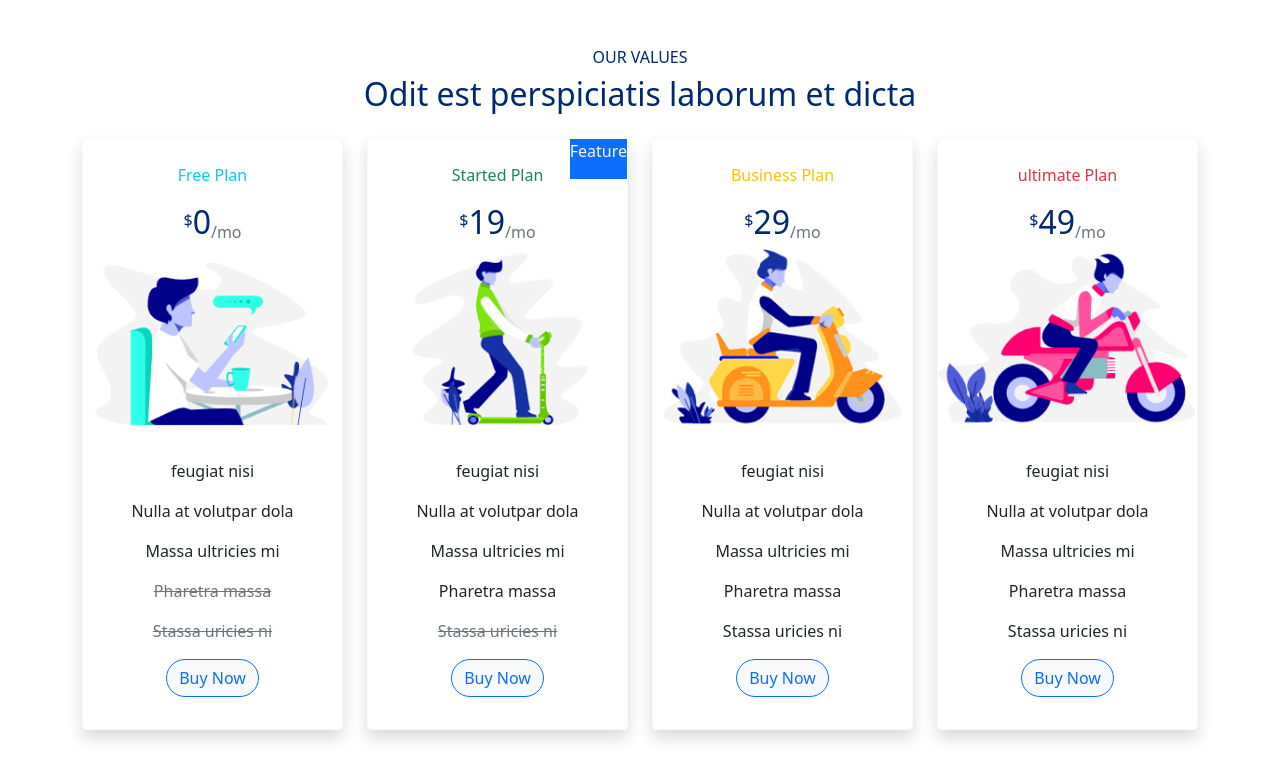
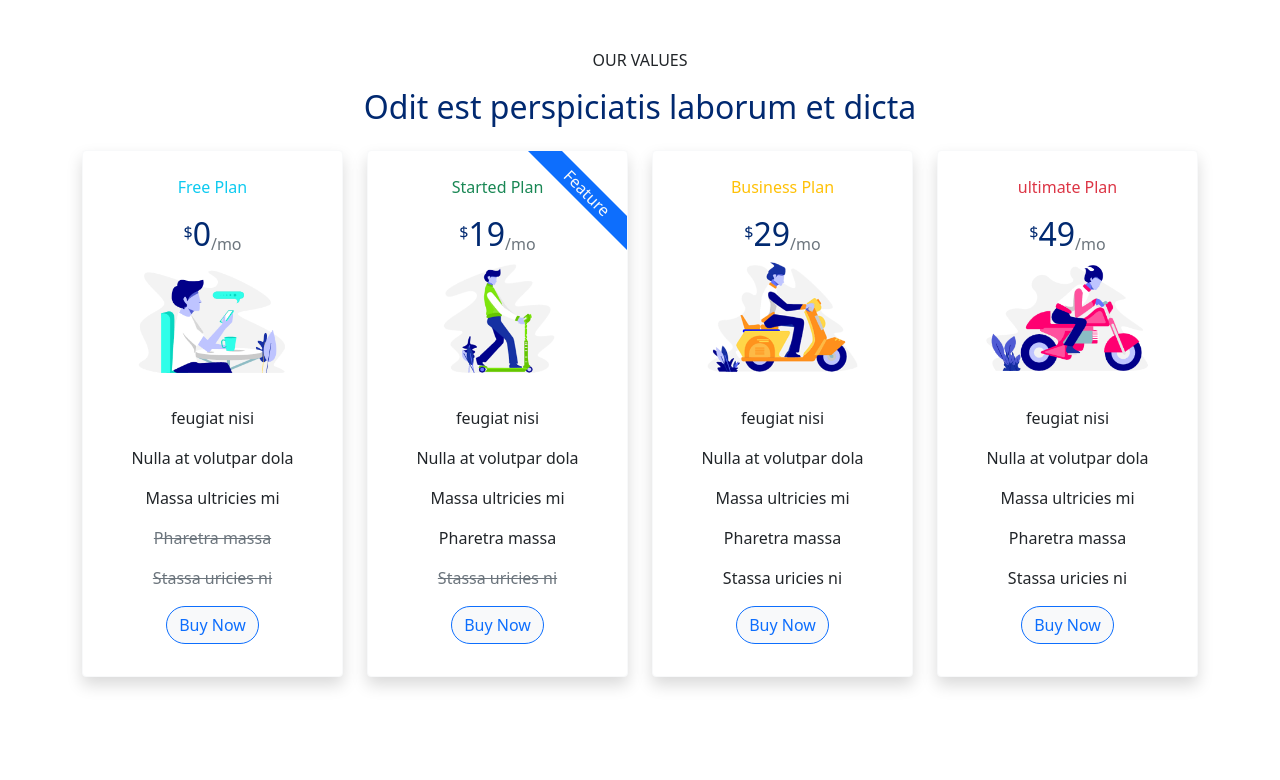
Before and after one commit to tamilarasan2002/practice-html, a plain HTML site: page bootstrap task2/index.html in a window 1280 px wide. Drawn offline with nearby package versions, Linux system fonts and the light colour scheme.

Commit message:
first commit

```diff
--- a/bootstrap task2/index.html
+++ b/bootstrap task2/index.html
@@ -1,13 +1,20 @@
 <!DOCTYPE html>
 <html>
 	<head>
-		<title> our </title>
+		<title> task3 </title>
 		<meta name="viewport" content="width=device-width, initial-scale=1">
 		<meta charset="UTF-8">
 		<link href="https://cdn.jsdelivr.net/npm/bootstrap@5.0.2/dist/css/bootstrap.min.css" rel="stylesheet" integrity="sha384-EVSTQN3/azprG1Anm3QDgpJLIm9Nao0Yz1ztcQTwFspd3yD65VohhpuuCOmLASjC" crossorigin="anonymous">
 		<style>
 			h2,h4,h6{
 				color:#012970;
+
+			}
+			#lab{
+				transform:rotate(45deg);
+				width:10rem;
+				top:30px;
+				right:-40px;
 			}
 
 		</style>
@@ -16,7 +23,7 @@
 		<div class="container-fluid">
 			<div class="container text-center ">
 				<header class="section-header mt-5 ">
-					<h6>OUR VALUES</h6>
+					<p>OUR VALUES</p>
 					<h2 >Odit est perspiciatis laborum et dicta</h2>
 				</header>
 				<div class="row">
@@ -24,7 +31,7 @@
 						<div class="card pt-4 shadow border-light">
 							<p class="card-text text-info">Free Plan</p>
 							<h2 class="card-title"><sup class="fs-6">$</sup>0<sub class="fs-6 text-muted">/mo</sub></h2>
-							<img src="img/pricing-free.png" class="card-img-top" alt="...">
+							<img src="img/pricing-free.png" class="px-5 card-img-top" alt="...">
 							<div class="card-body my-3">
 								<p class="card-text ">  feugiat nisi</p>
 								<p class="card-text ">	Nulla at volutpar dola</p>
@@ -36,10 +43,10 @@
 						</div>
 					</div>
 					<div class="col-12 col-sm-6 col-lg-3  my-3">
-						<div class="card pt-4 shadow border-light position-relative">
+						<div class="card pt-4 shadow border-light position-relative overflow-hidden">
 							<p class="card-text text-success">Started Plan</p>
 							<h2  class="card-title"><sup class="fs-6">$</sup>19<sub class="fs-6 text-muted">/mo</sub></h2>
-							<img src="img/pricing-starter.png" class="card-img-top" alt="...">
+							<img src="img/pricing-starter.png" class="px-5 card-img-top" alt="...">
 							<div class="card-body my-3">
 								<p class="card-text ">  feugiat nisi</p>
 								<p class="card-text ">	Nulla at volutpar dola</p>
@@ -48,8 +55,8 @@
 								<p class="card-text text-decoration-line-through text-muted">Stassa uricies ni</p>
 								<button class="btn btn-light text-primary border-primary rounded-pill">Buy Now</button>
 							</div>
-							<div class="bg-primary position-absolute top-0 end-0 text-light">
-								<p>Feature</p>
+							<div id="lab"class=" bg-primary position-absolute text-light">
+								<p class="my-0">Feature</p>
 							</div>
 						</div>
 					</div>
@@ -57,7 +64,7 @@
 						<div class="card pt-4 shadow border-light">
 							<p class="card-text text-warning">Business Plan</p>
 							<h2  class="card-title"><sup class="fs-6">$</sup>29<sub class="fs-6 text-muted">/mo</sub></h2>
-							<img src="img/pricing-business.png" class="card-img-top" alt="...">
+							<img src="img/pricing-business.png" class="px-5 card-img-top" alt="...">
 							<div class="card-body my-3">
 								<p class="card-text "> 	feugiat nisi</p>
 								<p class="card-text ">	Nulla at volutpar dola</p>
@@ -74,7 +81,7 @@
 						<div class="card pt-4 shadow border-light">
 							<p class="card-text text-danger ">ultimate Plan</p>
 							<h2  class="card-title"><sup class="fs-6">$</sup>49<sub class="fs-6 text-muted">/mo</sub></h2>
-							<img src="img/pricing-ultimate.png" class="card-img-top" alt="...">
+							<img src="img/pricing-ultimate.png" class="px-5 card-img-top" alt="...">
 							<div class="card-body my-3 fs-6">
 								<p class="card-text fs-6 ">  feugiat nisi</p>
 								<p class="card-text ">	Nulla at volutpar dola</p>
```
